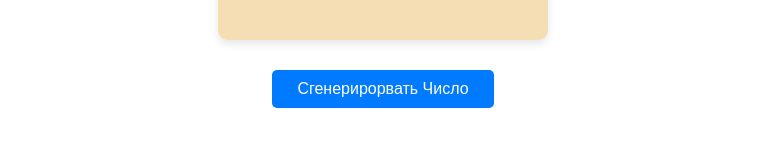
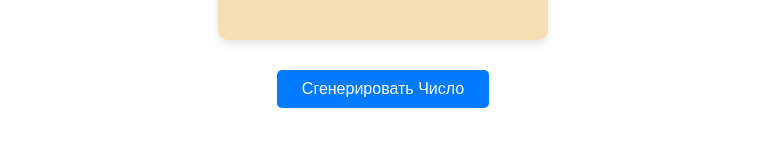
Before and after one commit to Roman123-game/my-react-app, a React (Vite) app: page / in a window 1280 px wide. Shown: the part 531-678 px from the top of the page, without its empty margins (257-1023 px from the left). Built offline with nearby package versions, Linux system fonts and the light colour scheme.

Commit message:
update Random.jsx

```diff
--- a/src/components/Random/Random.jsx
+++ b/src/components/Random/Random.jsx
@@ -38,7 +38,7 @@ const Random= () => {
             <h2 className="rng-title">Генератор Случайных чисел 10-100</h2>
             <div className={`rng-number ${isAnimating ? 'running' : ''}`}>{number}</div>
             <button className={`rng-button ${isAnimating ? 'grey' : 'blue'}`} onClick={handleClick} disabled={isAnimating}>
-                {isAnimating ? 'Генерирует...' : 'Сгенерирорвать Число'}
+                {isAnimating ? 'Генерирует...' : 'Сгенерировать Число'}
             </button>
         </div>
     );
```
